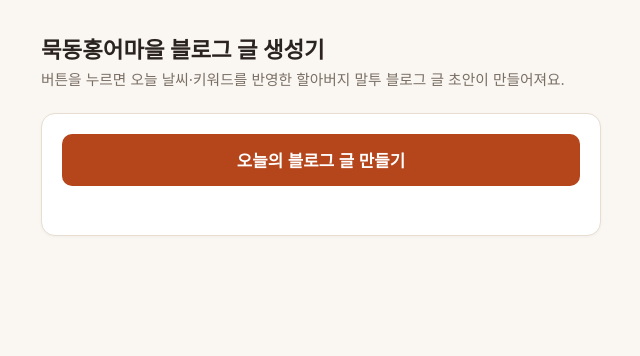
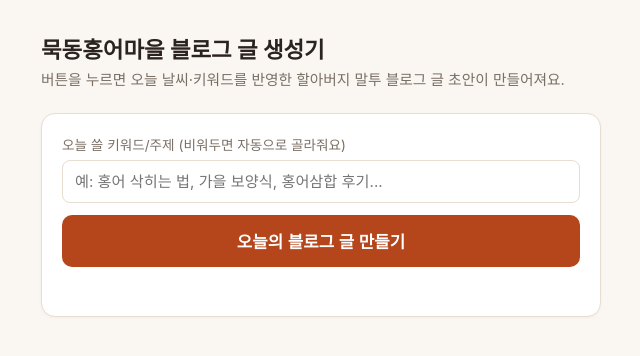
Before and after one commit to jimin-kim-hub/muckdong-blog-generator, a FastAPI app: page / in a window 1280 px wide. Shown: the top 356 px of the page, without its empty margins (319-959 px from the left). Run offline with FastAPI, Linux system fonts and the light colour scheme.

Commit message:
키워드/주제 직접 입력 기능 추가
버튼 위에 입력창을 두어 사장님이 원하는 키워드/주제를 직접 지정할 수 있게 함.
비워두면 기존처럼 POPULAR_KEYWORDS에서 자동 선택.

Co-Authored-By: Claude Sonnet 5 <noreply@anthropic.com>

```diff
--- a/app.py
+++ b/app.py
@@ -12,6 +12,7 @@ from dotenv import load_dotenv
 from fastapi import FastAPI, HTTPException, Request
 from fastapi.responses import HTMLResponse
 from fastapi.templating import Jinja2Templates
+from pydantic import BaseModel, Field
 
 from collector import collect_context
 from quality import generate_with_quality_gate
@@ -23,6 +24,11 @@ templates = Jinja2Templates(directory="templates")
 
 MIN_INTERVAL_SEC = 5  # 버튼 연타 방지
 DAILY_LIMIT = 50  # 비용 보호 장치
+KEYWORD_MAX_LENGTH = 60
+
+
+class GenerateRequest(BaseModel):
+    keyword: str | None = Field(default=None, max_length=KEYWORD_MAX_LENGTH)
 
 _last_call_at = 0.0
 _daily_count = {"date": None, "count": 0}
@@ -34,7 +40,7 @@ def index(request: Request):
 
 
 @app.post("/api/generate")
-def generate():
+def generate(body: GenerateRequest):
     global _last_call_at
 
     now = time.time()
@@ -52,7 +58,7 @@ def generate():
     _daily_count["count"] += 1
 
     try:
-        context = collect_context()
+        context = collect_context(keyword=body.keyword)
         result = generate_with_quality_gate(context)
     except Exception:
         raise HTTPException(status_code=500, detail="글을 만드는 중 문제가 생겼어요. 잠시 후 다시 시도해 주세요.")
@@ -60,4 +66,5 @@ def generate():
     return {
         "draft": result["draft"],
         "passed": result["passed"],
+        "keyword": context["keyword"],
     }
--- a/collector.py
+++ b/collector.py
@@ -77,13 +77,17 @@ def get_popular_keyword() -> str:
     return random.choice(POPULAR_KEYWORDS)
 
 
-def collect_context() -> dict:
-    """4개 소스를 한 번에 모아 글 생성에 필요한 컨텍스트를 만든다."""
+def collect_context(keyword: str | None = None) -> dict:
+    """4개 소스를 한 번에 모아 글 생성에 필요한 컨텍스트를 만든다.
+
+    keyword를 직접 지정하면 그 키워드/주제를 쓰고, 비워두면
+    POPULAR_KEYWORDS 중 하나를 자동으로 고른다.
+    """
     today = date.today()
     return {
         "date": today.isoformat(),
         "season": get_season_phrase(today),
         "weather": get_weather(),
         "holiday": get_holiday_name(today),
-        "keyword": get_popular_keyword(),
+        "keyword": keyword.strip() if keyword and keyword.strip() else get_popular_keyword(),
     }
--- a/generator.py
+++ b/generator.py
@@ -47,7 +47,7 @@ def build_user_prompt(context: dict) -> str:
     return f"""오늘 정보:
 - 날짜: {context['date']} ({context['season']})
 - {weather_line}{holiday_line}
-- 이달의 인기 검색어: '{context['keyword']}' — 이 단어를 손주의 질문이나 할아버지의 답변 속에 자연스럽게 최소 한 번 넣어주세요.
+- 오늘 글의 키워드/주제: '{context['keyword']}' — 이 단어를 손주의 질문이나 할아버지의 답변 속에 자연스럽게 최소 한 번 넣어주세요.
 
 가게 정보:
 - 상호: {SHOP_INFO['name']}
--- a/templates/index.html
+++ b/templates/index.html
@@ -83,6 +83,23 @@
     color: #3a7a3a;
   }
   .badge.warn { background: #fbeee7; color: var(--accent-dark); }
+  label.field-label {
+    display: block;
+    font-size: 0.85rem;
+    color: var(--sub);
+    margin-bottom: 6px;
+  }
+  input#keyword {
+    width: 100%;
+    padding: 11px 12px;
+    border: 1px solid var(--border);
+    border-radius: 8px;
+    font-size: 0.95rem;
+    margin-bottom: 12px;
+    font-family: inherit;
+  }
+  input#keyword:focus { outline: 2px solid var(--accent); outline-offset: -1px; }
+  #used-keyword { margin-top: 4px; font-size: 0.82rem; color: var(--sub); }
 </style>
 </head>
 <body>
@@ -91,6 +108,9 @@
   <p class="sub">버튼을 누르면 오늘 날씨·키워드를 반영한 할아버지 말투 블로그 글 초안이 만들어져요.</p>
 
   <div class="card">
+    <label class="field-label" for="keyword">오늘 쓸 키워드/주제 (비워두면 자동으로 골라줘요)</label>
+    <input id="keyword" type="text" maxlength="60" placeholder="예: 홍어 삭히는 법, 가을 보양식, 홍어삼합 후기...">
+
     <button id="generate">오늘의 블로그 글 만들기</button>
     <div id="status"></div>
 
@@ -101,6 +121,7 @@
         <button id="regenerate">다시 만들기</button>
       </div>
       <span id="quality-badge" class="badge" style="display:none;"></span>
+      <div id="used-keyword"></div>
     </div>
   </div>
 </div>
@@ -113,6 +134,8 @@ const statusEl = document.getElementById('status');
 const resultBox = document.getElementById('result-box');
 const resultEl = document.getElementById('result');
 const badgeEl = document.getElementById('quality-badge');
+const keywordInput = document.getElementById('keyword');
+const usedKeywordEl = document.getElementById('used-keyword');
 
 async function runGenerate() {
   btn.disabled = true;
@@ -121,11 +144,16 @@ async function runGenerate() {
   statusEl.classList.remove('error');
 
   try {
-    const res = await fetch('/api/generate', { method: 'POST' });
+    const res = await fetch('/api/generate', {
+      method: 'POST',
+      headers: { 'Content-Type': 'application/json' },
+      body: JSON.stringify({ keyword: keywordInput.value.trim() || null }),
+    });
     const data = await res.json();
 
     if (!res.ok) {
-      statusEl.textContent = data.detail || '잠시 후 다시 시도해 주세요.';
+      const detail = typeof data.detail === 'string' ? data.detail : '잠시 후 다시 시도해 주세요.';
+      statusEl.textContent = detail;
       statusEl.classList.add('error');
       return;
     }
@@ -133,6 +161,7 @@ async function runGenerate() {
     resultEl.value = data.draft;
     resultBox.style.display = 'block';
     statusEl.textContent = '완성됐어요. 내용을 확인하고 복사해서 붙여넣어 주세요.';
+    usedKeywordEl.textContent = '사용된 키워드/주제: ' + data.keyword;
 
     if (data.passed) {
       badgeEl.textContent = '품질 검사 통과';
```
